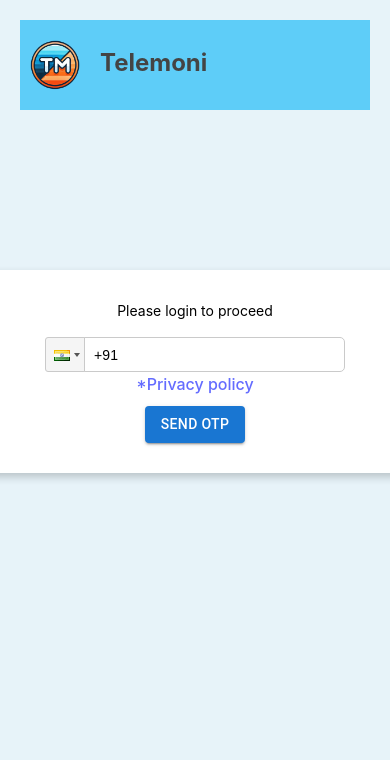
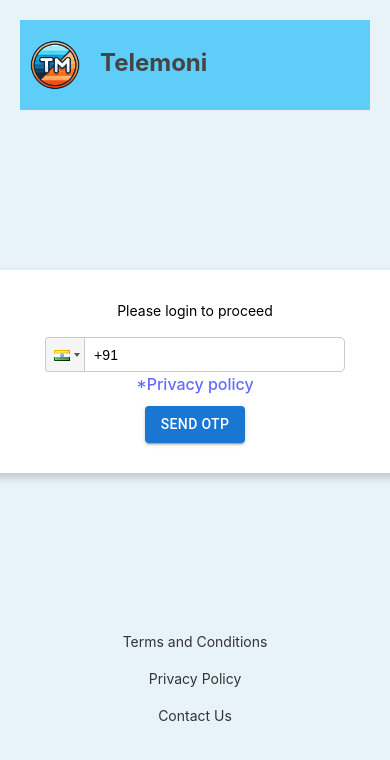
Before and after one commit to hiraeth910/consumer, a React (Vite) app: page /login in a window 390 px wide. Shown: the top 760 px of the page. Built offline with nearby package versions, Linux system fonts and the light colour scheme.

Commit message:
changes ra babu

```diff
--- a/src/Log/Login.jsx
+++ b/src/Log/Login.jsx
@@ -127,6 +127,18 @@ function LoginPage() {
         }
     };
 
+    const handleTerms = () => {
+        navigate('/terms&conditions');
+      };
+
+      const handlePrivacyPolicy = () => {
+        navigate('/privacy-policy');
+      };
+
+      const handleContactUs = () => {
+        navigate('/contactus')
+      };
+
     return (
         <div className="login">
             <header className="header">
@@ -205,6 +217,11 @@ function LoginPage() {
                     </div>
                 </div>
             </div>
+            <footer className="footer">
+                <span className="footer-link" onClick={handleTerms}>Terms and Conditions</span>
+                <span className="footer-link" onClick={handlePrivacyPolicy}>Privacy Policy</span>
+                <span className="footer-link" onClick={handleContactUs}>Contact Us</span>
+            </footer>
         </div>
     );
 }
--- a/src/screens/Home/Course.jsx
+++ b/src/screens/Home/Course.jsx
@@ -1,4 +1,4 @@
-import  { useState } from 'react';
+import { useState } from 'react';
 import { useSelector, useDispatch } from 'react-redux';
 import './Course.css';
 import { setCart } from '../../redux/appSlice';
@@ -18,9 +18,11 @@ const Courses = () => {
   const navigate = useNavigate();
 
   const courses = [
-    { id: 1, title: 'Blender', description: 'Learn the basics of Blender.', image: 'https://www.blender.org/wp-content/uploads/2019/07/blender_vfx-1280x720.jpg?x12104', author: 'John Doe' ,price:600},
-    { id: 2, title: 'Unreal Engine', description: 'Learn the basics of Unreal Engine.', image: 'https://encrypted-tbn0.gstatic.com/images?q=tbn:ANd9GcSW-JsYLzvLhx2fWrSbYO4GuD8KYHkuwhB4lg&s', author: 'Jane Smith',price:400 },
-    { id: 3, title: 'After Effects', description: 'Learn the basics of After Effects.', image: 'https://cdn-dkepej.nitrocdn.com/xHPizjaXJNONuYnLnfsGSUCsMnIlzOEq/assets/images/optimized/rev-ef469ea/blog.frame.io/wp-content/uploads/2023/02/insider-tips-after-effects.jpg', author: 'Mike Brown',price:1000 },
+    { id: 1, title: 'Blender', description: 'Learn the basics of Blender.', image: 'https://www.blender.org/wp-content/uploads/2019/07/blender_vfx-1280x720.jpg?x12104', author: 'John Doe', price: 600 },
+    { id: 2, title: 'Unreal Engine', description: 'Learn the basics of Unreal Engine.', image: 'https://encrypted-tbn0.gstatic.com/images?q=tbn:ANd9GcSW-JsYLzvLhx2fWrSbYO4GuD8KYHkuwhB4lg&s', author: 'Jane Smith', price: 400 },
+    { id: 3, title: 'After Effects', description: 'Learn the basics of After Effects.', image: 'https://cdn-dkepej.nitrocdn.com/xHPizjaXJNONuYnLnfsGSUCsMnIlzOEq/assets/images/optimized/rev-ef469ea/blog.frame.io/wp-content/uploads/2023/02/insider-tips-after-effects.jpg', author: 'Mike Brown', price: 1000 },
+    { id: 4, title: 'Adobe Premiere Pro', description: 'Learn Premiere Pro Video Editing.', image: 'https://img-c.udemycdn.com/course/750x422/4060610_17f8.jpg', author: 'Mike Brown', price: 449 },
+
   ];
 
   const handleAddToCart = (course) => {
@@ -33,9 +35,17 @@ const Courses = () => {
       alert(`${course.title} added to cart`);
     }
   };
-  const handlecontactus=()=>{
+  const handleTerms = () => {
+    navigate('/terms&conditions');
+  };
+
+  const handlePrivacyPolicy = () => {
+    navigate('/privacy-policy');
+  };
+
+  const handleContactUs = () => {
     navigate('/contactus')
-  }
+  };
   const confirmReplace = () => {
     dispatch(setCart(selectedCourse));
     setShowPopup(false);
@@ -87,7 +97,7 @@ const Courses = () => {
           )}
         </div>
       </header>
-      <div className="courses-grid">
+      <div className="courses-grid" >
         {courses.map((course) => (
           <div key={course.id} className="course-card" onClick={() => openCourseModal(course)}>
             <div className="imagecontainer">
@@ -110,6 +120,11 @@ const Courses = () => {
           </div>
         ))}
       </div>
+      <footer className="footer">
+        <span className="footer-link" onClick={handleTerms}>Terms and Conditions</span>
+        <span className="footer-link" onClick={handlePrivacyPolicy}>Privacy Policy</span>
+        <span className="footer-link" onClick={handleContactUs}>Contact Us</span>
+      </footer>
 
       {showPopup && (
         <div className="popup-overlay">
@@ -149,8 +164,10 @@ const Courses = () => {
           </div>
         </div>
       )}
-      <div className='contact' onClick={handlecontactus}>contactus</div>
+
       <div className="cart-icon" onClick={goToCart}>🛒</div>
+
+
     </div>
   );
 };
--- a/src/screens/cart/Cart.jsx
+++ b/src/screens/cart/Cart.jsx
@@ -5,7 +5,6 @@ import './cart.css';
 import { clearCart } from '../../redux/appSlice';
 import logo from '../../assets/app_icon.png';
 import axios from 'axios';
-import { useEffect, useState } from 'react';
 
 const CartPage = () => {
   const cart = useSelector((state) => state.app.cart);
@@ -13,16 +12,18 @@ const CartPage = () => {
   const userName = useSelector((state) => state.app.name);
   const dispatch = useDispatch();
   const navigate = useNavigate();
-  const [name,setName] = useState('')
+
   const handleRemove = () => {
     if (window.confirm('Are you sure you want to remove this item from the cart?')) {
       dispatch(clearCart());
       navigate(-1); // Navigate back to previous page
     }
   };
+
   const handleLogin = () => {
     navigate('/login');
   };
+
   const handlePay = async () => {
     if (isLoggedIn) {
       try {
@@ -32,9 +33,7 @@ const CartPage = () => {
           userPhone: "USER_PHONE" // Replace with actual user phone
         });
 
-      // Check if response contains a URL for the payment page
         if (response.data && response.data.paymentUrl) {
-        // Redirect to the payment URL
           window.location.href = response.data.paymentUrl;
         } else if (response.data.success) {
           alert("Transaction initiated successfully");
@@ -50,12 +49,17 @@ const CartPage = () => {
     }
   };
 
-const handleRefunds=()=>{
-  navigate('/Refund-policy')
-}
+  const handleTerms = () => {
+    navigate('/terms&conditions');
+  };
 
-  const handleTerms = () => {
-navigate('/terms&conditions')  };
+  const handlePrivacyPolicy = () => {
+    navigate('/privacy-policy');
+  };
+
+  const handleContactUs = () => {
+    navigate('/contactus')
+  };
 
   return (
     <div className="cart-page">
@@ -77,7 +81,7 @@ navigate('/terms&conditions')  };
           <div>
             <h3>Item in your cart</h3>
             <div className="cart-content">
-            <img src={cart.image} className='cart-image' />
+              <img src={cart.image} className="cart-image" alt="Cart Item" />
               <h3 className="cart-title">{cart.title}</h3>
               <p className="cart-description">{cart.description}</p>
               <p className="cart-author">By {cart.author}</p>
@@ -88,16 +92,16 @@ navigate('/terms&conditions')  };
             <button className="pay-btn" onClick={handlePay}>
               Pay {cart.price}
             </button>
-          <div style={{display:'flex',justifyContent:'space-evenly'}}>
-            <span className="terms-link" onClick={handleTerms}>
-              * Terms and conditions
-            </span>
-            <span className="terms-link" onClick={handleRefunds}>* Refund policy</span></div>
           </div>
         ) : (
           <div>Your cart is empty</div>
         )}
       </div>
+      <footer className="footer">
+        <span className="footer-link" onClick={handleTerms}>Terms and Conditions</span>
+        <span className="footer-link" onClick={handlePrivacyPolicy}>Privacy Policy</span>
+        <span className="footer-link" onClick={handleContactUs}>Contact Us</span>
+      </footer>
     </div>
   );
 };
--- a/src/screens/cart/cart.css
+++ b/src/screens/cart/cart.css
@@ -9,7 +9,6 @@
   padding: 0px 20px;
   box-sizing: border-box;
   overflow-y: auto;
-  height: 100vh;
 }
 
 .cart-container {
@@ -20,6 +19,7 @@
   max-width: 500px;
   text-align: center;
   margin: 0 auto;
+  height:80vh;
 }
 
 .cart-content {
@@ -100,6 +100,30 @@
   font-size: 24px;
   font-weight: bold;
 }
+
+.footer {
+  display: flex;
+  justify-content: space-evenly;
+  align-items: center;
+  padding: 15px;
+  position: relative;
+  bottom: 0;
+  width: 100%;
+  text-align: center;
+  flex-wrap: wrap;
+  background-color: #e7f3f9
+}
+
+.footer-link {
+  color: #333;
+  cursor: pointer;
+  margin: 5px 15px;
+  font-size: 14px;
+}
+
+.footer-link:hover {
+  text-decoration: underline;
+}
 /* Responsive adjustments */
 @media (max-width: 768px) {
   .cart-page{
@@ -129,4 +153,32 @@
   margin: 2px 0;
 }
 
+.footer {
+  flex-direction: column; /* Stack items vertically on smaller screens */
+  padding: 10px;
+  position: relative;
+
 }
+
+.footer-link {
+  color: #333;
+  cursor: pointer;
+  margin: 5px 15px;
+  font-size: 14px;
+}
+
+.footer-link:hover {
+  text-decoration: underline;
+}
+
+/* Media Query for Small Screens */
+@media (max-width: 600px) {
+
+
+  .footer-link {
+    margin: 8px 0; /* Add vertical spacing */
+  }
+}
+
+
+}
```
Also changed, not shown: src/screens/header.jsx (added, +20 -0 lines). Lines whose indentation alone changed are shown as unchanged.
